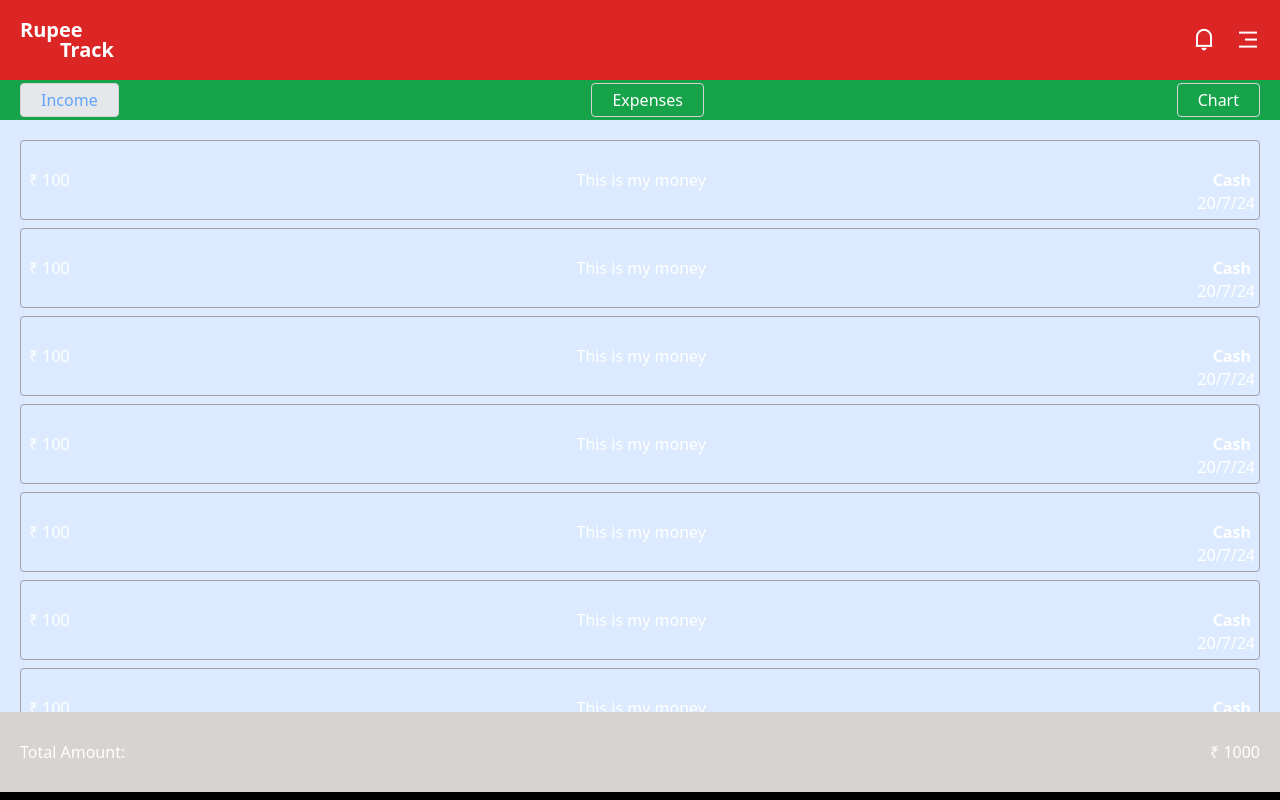
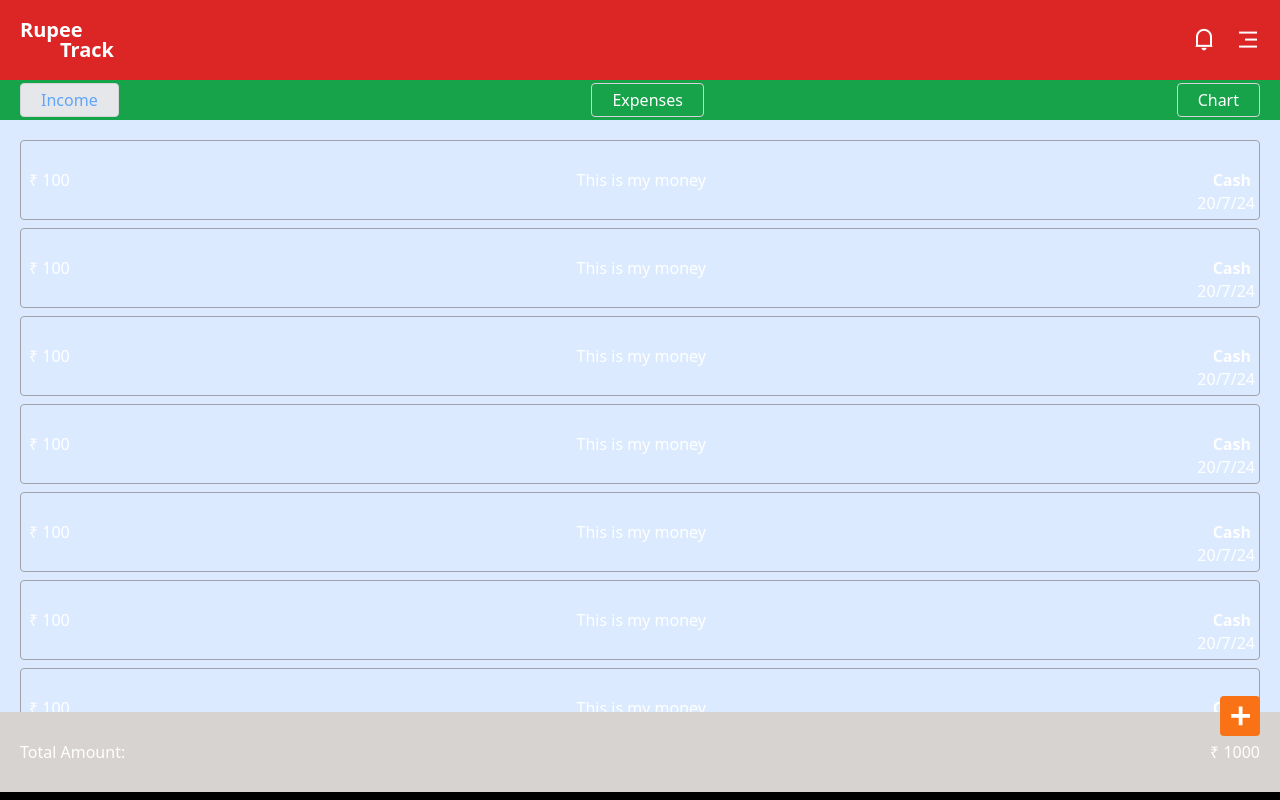
Before and after one commit to Abhik381/RupeeTrack, a plain HTML site: page index.html in a window 1280 px wide. Drawn offline with nearby package versions, Linux system fonts and the light colour scheme.

Commit message:
Update index.html

```diff
--- a/index.html
+++ b/index.html
@@ -85,6 +85,11 @@
       <span>Total Amount:</span>
       <span>₹ 1000</span>
     </div>
+  <div class="w-10 h-10 rounded bg-orange-500 flex items-center justify-center text-3xl font-semibold absolute right-5 bottom-16">
+      <a href="addMoney.html">
+        <i class="ri-add-fill"></i>
+      </a>
+    </div>
   </div>
 
    <div class="menu-bar w-full h-screen bg-white absolute top-0 hidden">
```
